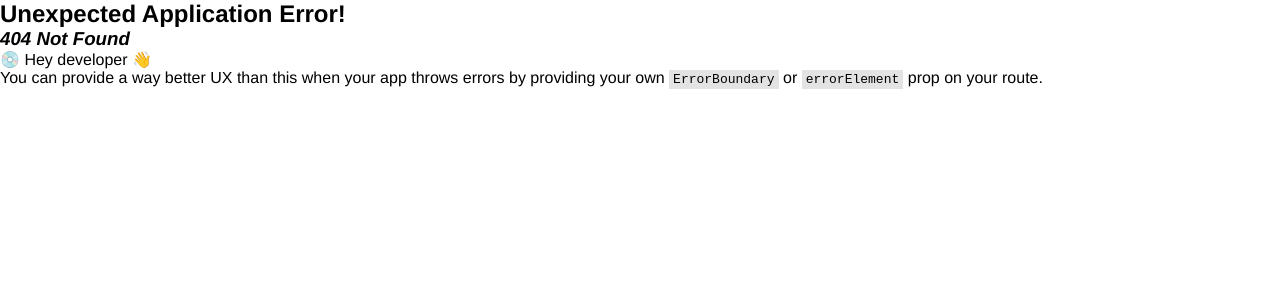
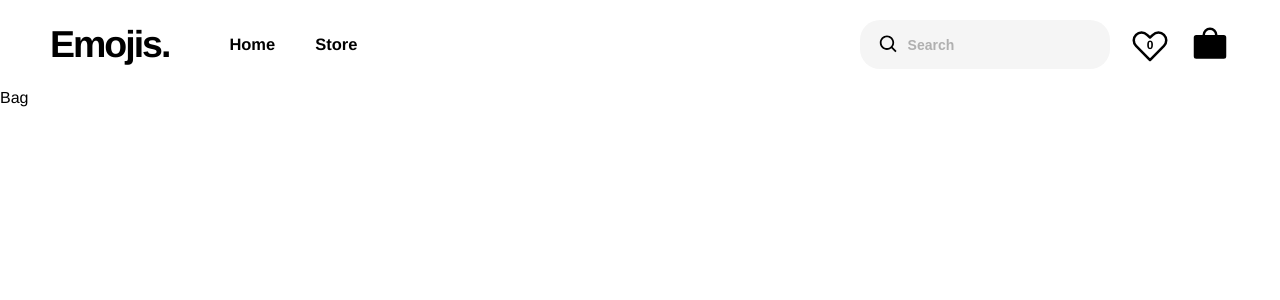
Before and after one commit to Puthikunkim/emoji-store, a React (Vite) app: page /bag in a window 1280 px wide. Before the commit this address had no page. Shown: the top 300 px of the page. Built offline with nearby package versions, Linux system fonts and the light colour scheme.

Commit message:
Feat: Implemented routing to bag page

```diff
--- /dev/null
+++ b/src/components/Bag/Bag.jsx
@@ -0,0 +1,11 @@
+import styles from "./Bag.module.css";
+
+function Bag() {
+    return (
+        <div>
+            Bag
+        </div>
+    )
+}
+
+export default Bag
--- a/src/components/FruitPage/FruitPage.module.css
+++ b/src/components/FruitPage/FruitPage.module.css
@@ -8,6 +8,16 @@
 
 .top {
     cursor: pointer;
+    display: flex;
+    justify-content: center;
+    align-items: center;
+    border-radius: 8px;
+    padding: 5px;
+    transition: background-color 0.2s ease-in-out;
+}
+
+.top:hover {
+    background-color: #d4d4d4;
 }
 
 .fruitPage h1 {
--- a/src/components/Navbar/NavbarBag/NavbarBag.jsx
+++ b/src/components/Navbar/NavbarBag/NavbarBag.jsx
@@ -1,26 +1,25 @@
-import { useState, useContext } from "react";
+import { useContext } from "react";
+import { Link, useLocation } from "react-router-dom";
 import ShopContext from "../../../context";
 import { BagSimple } from "@phosphor-icons/react";
 import styles from "./NavbarBag.module.css";
 
 function NavbarBag() {
-  const [isClicked, setIsClicked] = useState(false);
     const { fruits } = useContext(ShopContext);
-
-  const toggleBag = () => {
-    setIsClicked(!isClicked);
-  };
+    const location = useLocation();
 
     const bagCount = fruits.filter((fruit) => fruit.quantity).length;
 
     return (
-    <div className={styles.bagContainer} onClick={toggleBag}>
+        <Link to="/bag">
+            <div className={styles.bagContainer}>
             {/* Bag Icon */}
-      <BagSimple size={40} weight={isClicked ? "fill" : "regular"} />
+            <BagSimple size={40} weight={location.pathname === "/bag" ? "fill" : "regular"} />
 
             {/* Counter Number */}
             <span className={styles.bagNumber}>{bagCount}</span>
             </div>
+        </Link>
     );
 }
 
--- a/src/routes.jsx
+++ b/src/routes.jsx
@@ -3,6 +3,7 @@ import App from './App.jsx'
 import Home from './components/Home/Home.jsx'
 import Store from './components/Store/Store.jsx'
 import FruitPage from './components/FruitPage/FruitPage.jsx'
+import Bag from './components/Bag/Bag.jsx'
 
 const routes = [
     {
@@ -13,7 +14,8 @@ const routes = [
             { index: true, element: <Home /> },
             { path: 'home', element: <Home /> },
             { path: 'store', element: <Store /> },
-            { path: 'store/:name', element: <FruitPage /> }
+            { path: 'store/:name', element: <FruitPage /> },
+            { path: 'bag', element: <Bag /> }
         ],
 
     },
```
Also changed, not shown: src/components/Bag/Bag.module.css (added). Lines whose indentation alone changed are shown as unchanged.
